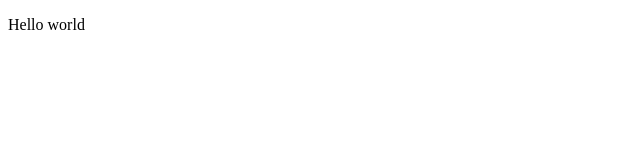
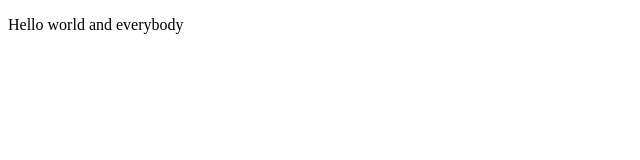
Before and after one commit to Florian935/alphaProject, an Angular app: page / in a window 1280 px wide. Shown: the top 160 px of the page, without its empty margins (0-640 px from the left). Built offline with nearby package versions, Linux system fonts and the light colour scheme.

Commit message:
Premier Test

```diff
--- a/src/app/app.component.html
+++ b/src/app/app.component.html
@@ -1 +1 @@
-<p>Hello world</p>
+<p>Hello world and everybody</p>
```
